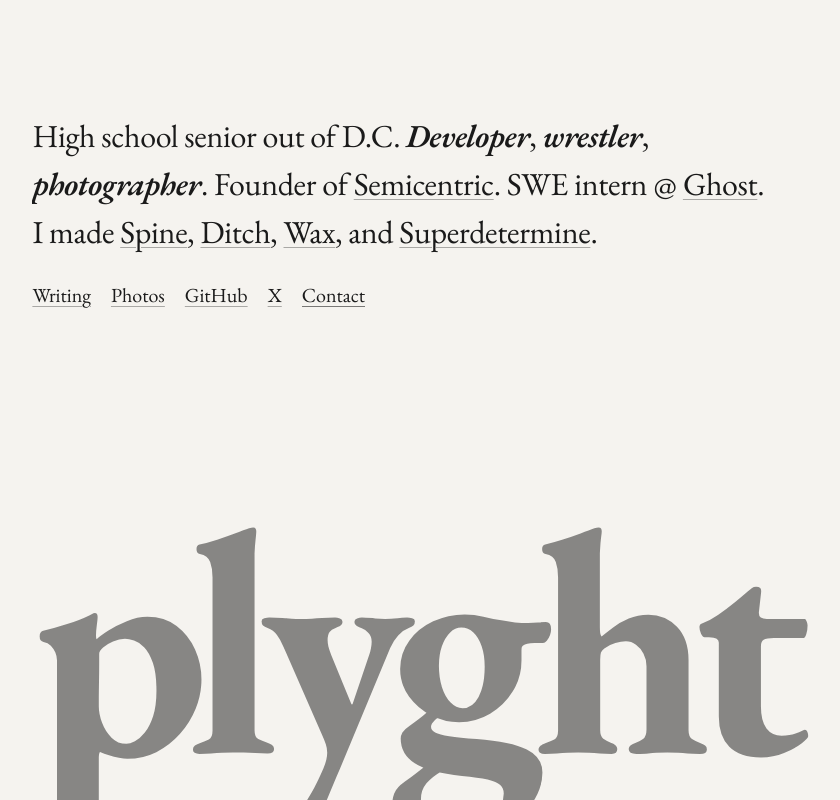
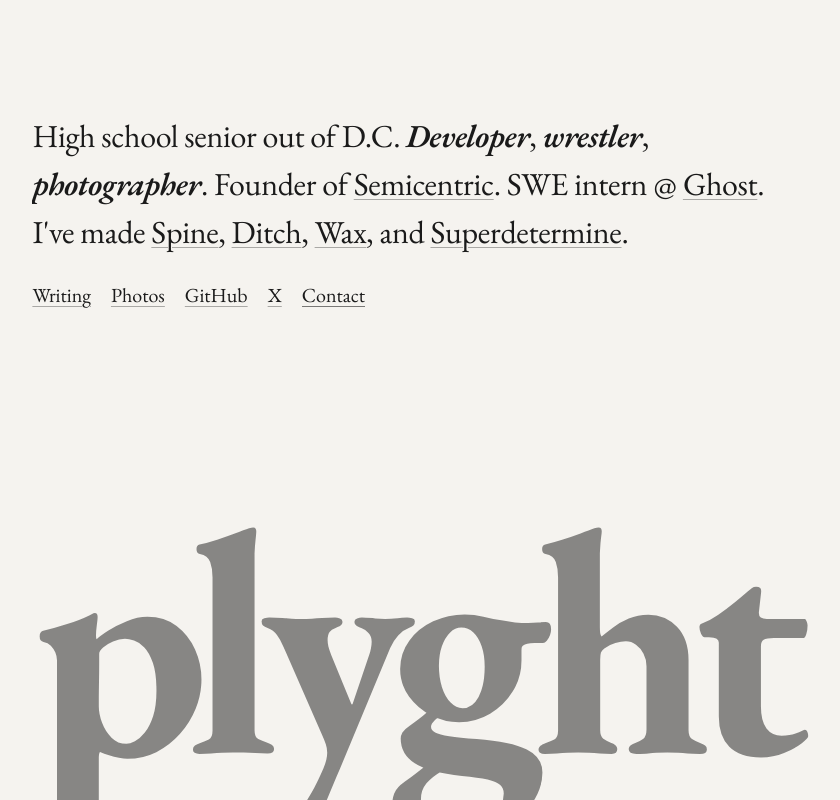
Before and after one commit to plyght/peril.lol, a Next.js app: page / in a window 1280 px wide. Shown: the whole page, without its empty margins (70-910 px from the left). Built offline with nearby package versions, Linux system fonts and the light colour scheme; no server answers.

Commit message:
Use contraction in homepage bio

```diff
--- a/src/app/page.tsx
+++ b/src/app/page.tsx
@@ -365,7 +365,7 @@ export default function Home() {
             </a>
             .
           </span>{" "}
-          I made{" "}
+          I&apos;ve made{" "}
           <a
             href="https://github.com/plyght/spine"
             target="_blank"
```
